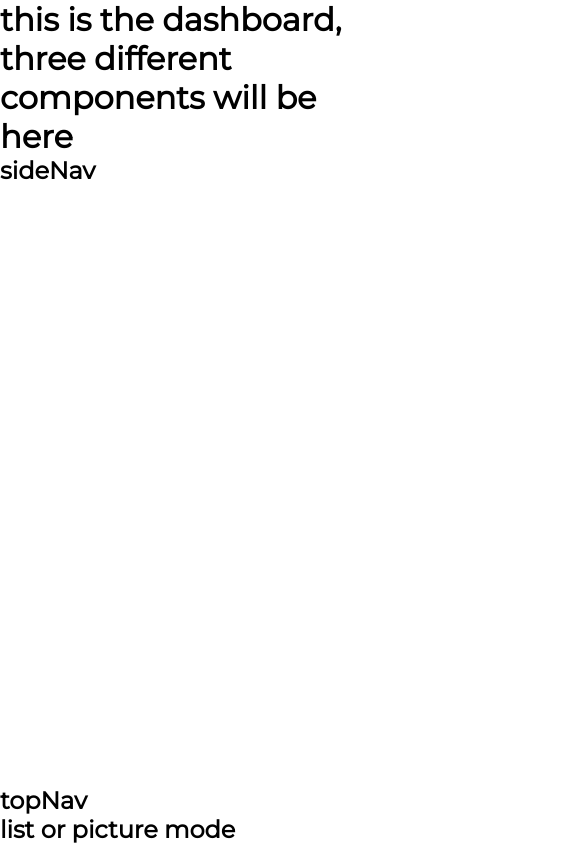
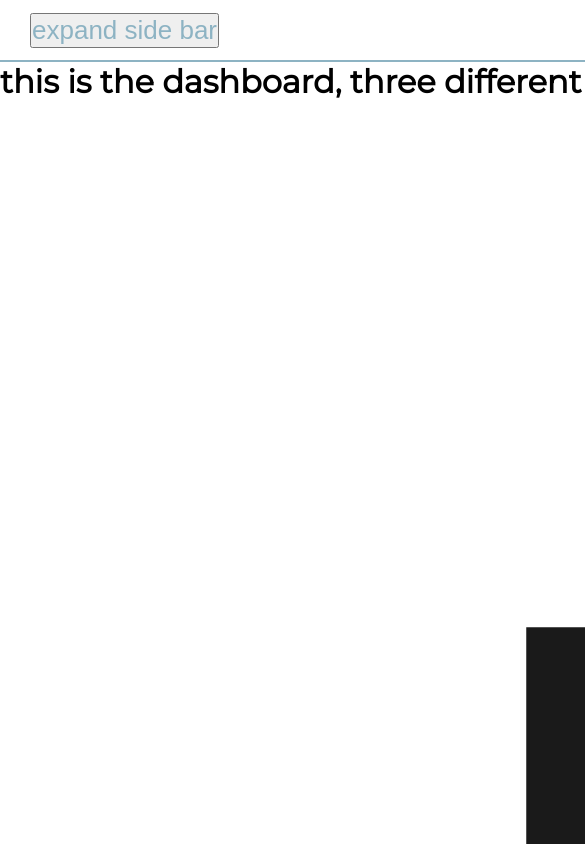
Before and after one commit to leonsterling/ITProject-FiveFingers, a React (Create React App) app in the folder client/: page /dashboard in a window 390 px wide. Shown: the top 844 px of the page, 585 px wide, since content can reach past the window. Built offline with nearby package versions, Linux system fonts and the light colour scheme.

Commit message:
added top navigation into dashboard

```diff
--- a/client/package.json
+++ b/client/package.json
@@ -41,5 +41,8 @@
       "last 1 firefox version",
       "last 1 safari version"
     ]
+  },
+  "devDependencies": {
+    "@iconify/react": "^3.2.2"
   }
 }
--- a/client/public/index.html
+++ b/client/public/index.html
@@ -24,6 +24,7 @@
       work correctly both with client-side routing and a non-root public URL.
       Learn how to configure a non-root public URL by running `npm run build`.
     -->
+    <link rel="stylesheet" href="https://cdn.jsdelivr.net/npm/@fortawesome/fontawesome-free@6.1.2/css/fontawesome.min.css" integrity="sha384-X8QTME3FCg1DLb58++lPvsjbQoCT9bp3MsUU3grbIny/3ZwUJkRNO8NPW6zqzuW9" crossorigin="anonymous">
     <title>React App</title>
   </head>
   <body>
--- a/client/src/pages/Dashboard.js
+++ b/client/src/pages/Dashboard.js
@@ -1,9 +1,10 @@
 import React, { useEffect, useState} from 'react';
 import { Link } from "react-router-dom";
-
+import TopNav from './TopNav';
+import SideNav from './SideNav';
 
 // CSS imports
-import classes from "./Dashboard.css";
+import "./Dashboard.css";
 
 const Artefact = (props) => (
 <tr>
@@ -53,11 +54,9 @@ const Dashboard = () => {
 
   return (
     <div className="container">
-
+      <TopNav sideNavOpen={sideNavOpen} openSideNav={openSideNav} />
       <h1>this is the dashboard, three different components will be here</h1>
-      <h2>sideNav</h2>
-      <h2>topNav</h2>
-      <h2>list or picture mode</h2>
+      <SideNav sideNavOpen={sideNavOpen} closeSideNav={closeSideNav} />
     </div>
   );
 
--- a/client/src/pages/SideNav.js
+++ b/client/src/pages/SideNav.js
@@ -0,0 +1,42 @@
+import "./SideNav.css";
+import logo from "../assets/LOGO-BLACK.png";
+import { Icon } from '@iconify/react';
+
+const SideNav = ({ sideNavOpen, closeSideNav}) => {
+    return (
+        <div className={sideNavOpen ? "sidenav-responsive" : ""} id="sidenav">
+            <div className="sidenav-title">
+                <div className="sidenav-img">
+                    <img src={logo} alt="Sterling logo"/>
+                    <h1>Sterling's Family Artefact</h1>
+                </div>
+                <Icon
+                    icon="akar-icons:cross"
+                    id="sidenavIcon"
+                    onClick={() => closeSideNav()}
+                />
+            </div>
+
+            <div className="sidenav-menu">
+                <div className="sidebar-link active-menu-link">
+                    <Icon icon="bxs:dashboard"/>
+                    <a href="#">Dashboard</a>
+                </div>
+                <h2>MNG</h2>
+            </div>
+
+
+        </div>
+
+
+
+
+
+
+
+
+
+    );
+};
+
+export default SideNav;
--- a/client/src/pages/TopNav.css
+++ b/client/src/pages/TopNav.css
@@ -0,0 +1,65 @@
+.topnav {
+    background: #ffffff;
+    grid-area: nav;
+    height: 60px;
+    display: flex;
+    align-items: center;
+    justify-content: space-between;
+    padding: 0 30px 0 30px;
+    border-bottom: 2px solid #8db3c3;
+}
+
+.nav-icon {
+    display: none;
+}
+
+.nav-icon > button {
+    font-size: 26px;
+    color: #8db3c3;
+}
+
+.topnav-left > a {
+    margin-right: 30px;
+    text-decoration: none;
+    font-size: 15px;
+    font-weight: 700;
+}
+
+
+.topnav-right {
+    display: flex;
+    justify-content: center;
+    align-items: center;
+}
+
+.topnav-right > a {
+    margin-left: 20px;
+    text-decoration: none;
+}
+
+.topnav-right > a > i {
+    color:#8db3c3;
+    font-size: 16px;
+    border-radius: 50px;
+    background: #ffffff;
+    box-shadow: 2px 2px 5px #d9d9d9, -2px -2px-5px #ffffff;
+    padding: 7px;
+}
+
+.topnav-right .active-link {
+    color: darkblue;
+    border-bottom: 3px solid #8db3c3;
+    padding-bottom: 5px;
+}
+
+@media only screen and (max-width: 978px) {
+    .nav-icon {
+        display:inline;
+    }
+}
+
+@media only screen and (max-width: 480px) {
+    .topnav-left {
+        display: none;
+    }
+}
--- a/client/src/pages/TopNav.js
+++ b/client/src/pages/TopNav.js
@@ -1,3 +1,26 @@
+import React, { useEffect, useState} from 'react';
+import { Link } from "react-router-dom";
 
 // CSS imports
-import classes from "./TopNav.css";
+import "./TopNav.css";
+import logo from "../assets/LOGO-BLACK.png";
+// <Link to="/add-artefact" className="add-artefact"></Link>
+// <img width="30px" src={logo} alt="logo"/>
+const TopNav = ({sideNavOpen, openSideNav}) => {
+    return (
+        <nav className="topnav">
+            <div className="nav-icon" onClick={() => openSideNav()}>
+                <button>expand side bar</button>
+            </div>
+            <div className="topnav-left">
+                <a href="#">My Artefacts</a>
+            </div>
+            <div className="topnav-right">
+                <a href="#">Search Bar Here</a>
+                <a className="active-link" href="#">Add Artefact</a>
+            </div>
+        </nav>
+    );
+};
+
+export default TopNav;
```
Also changed, not shown: 1 other file (tests, documents, lock files or other folders).
